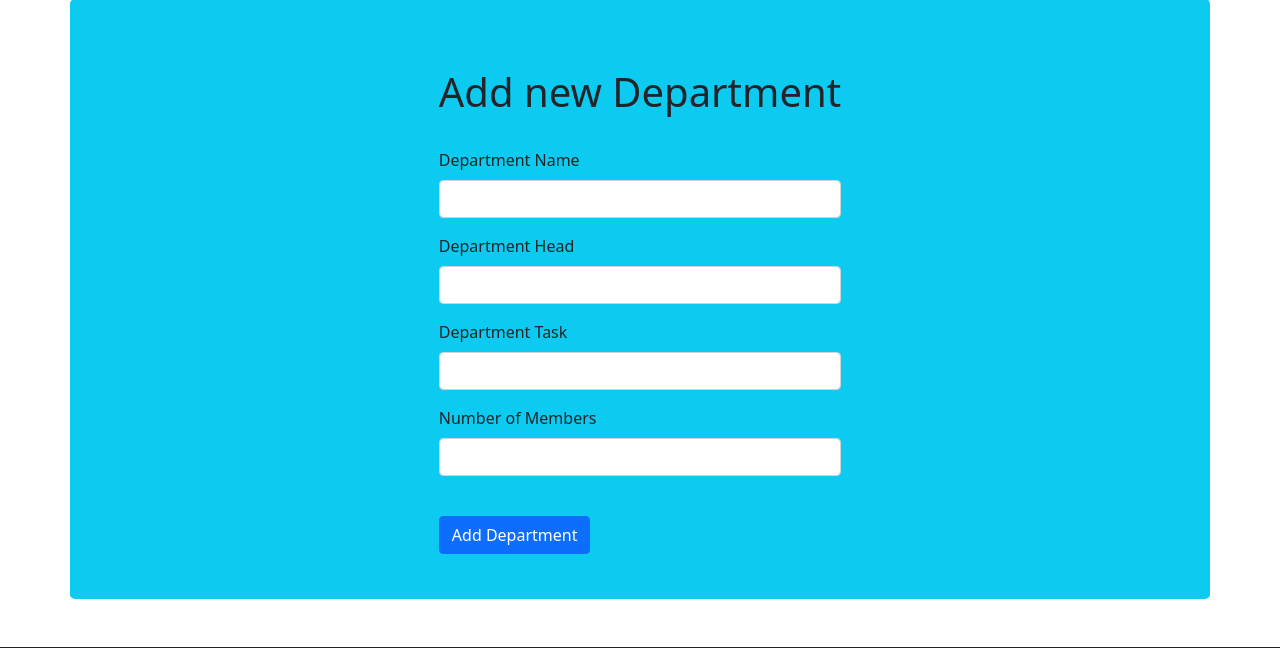
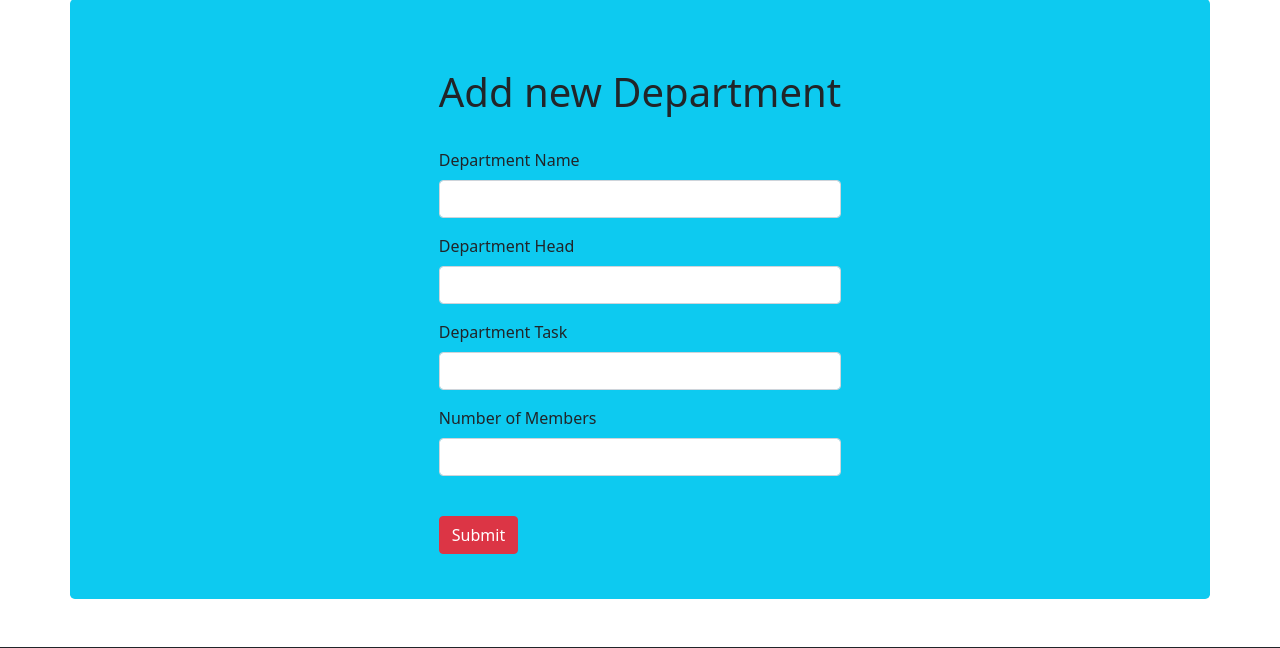
Before and after one commit to shuvo-99/470-project, a PHP site: page /add_department.php in a window 1280 px wide. Shown: the part 55-703 px from the top of the page. Run offline with PHP 8.4, Linux system fonts and the light colour scheme; some libraries are stand-ins or nearby versions.

Commit message:
Add files via upload

```diff
--- a/add_department.php
+++ b/add_department.php
@@ -122,7 +122,7 @@ if($_SERVER['REQUEST_METHOD'] == 'POST')
                     </div>
 
                     <br>
-                    <button type="submit" name="submit" class="btn btn-primary">Add Department</button>
+                    <button type="submit" name="submit" class="btn btn-danger">Submit</button>
                     <br>
                 </form>
             </div>
```
